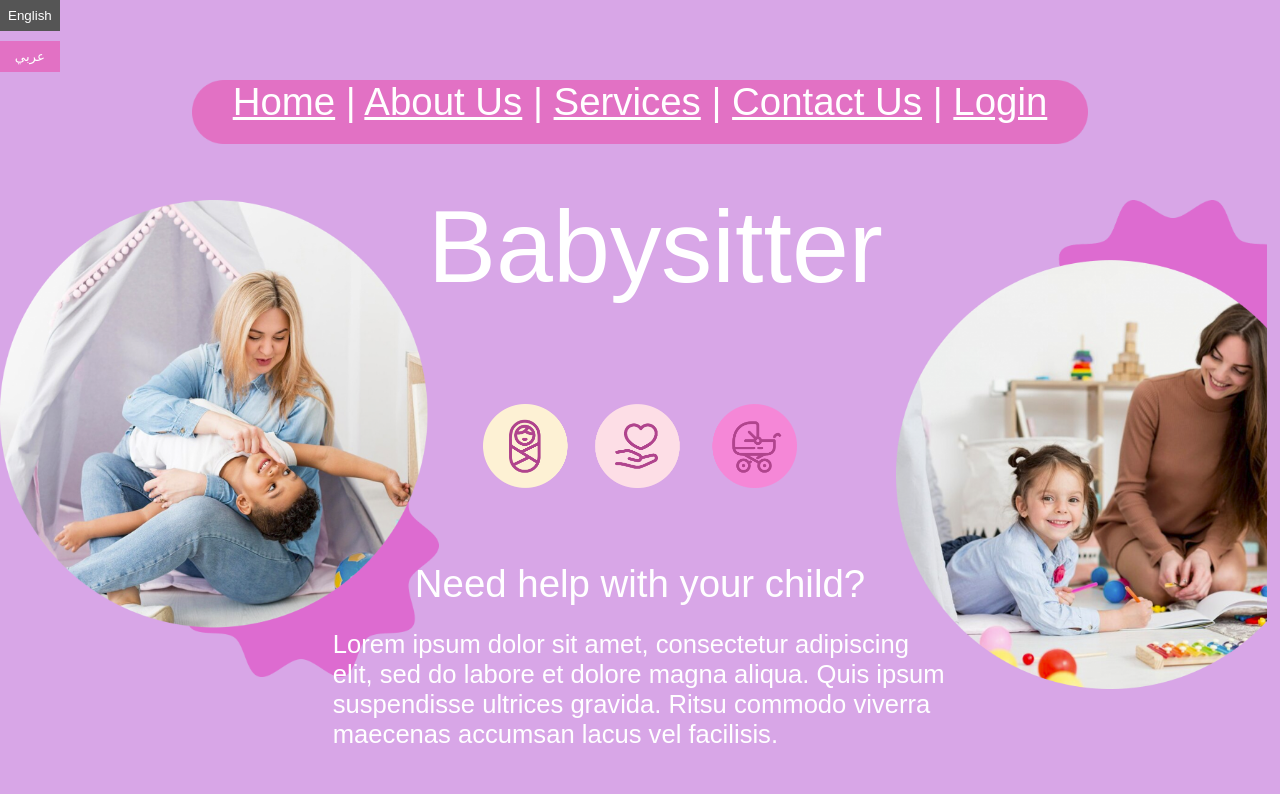
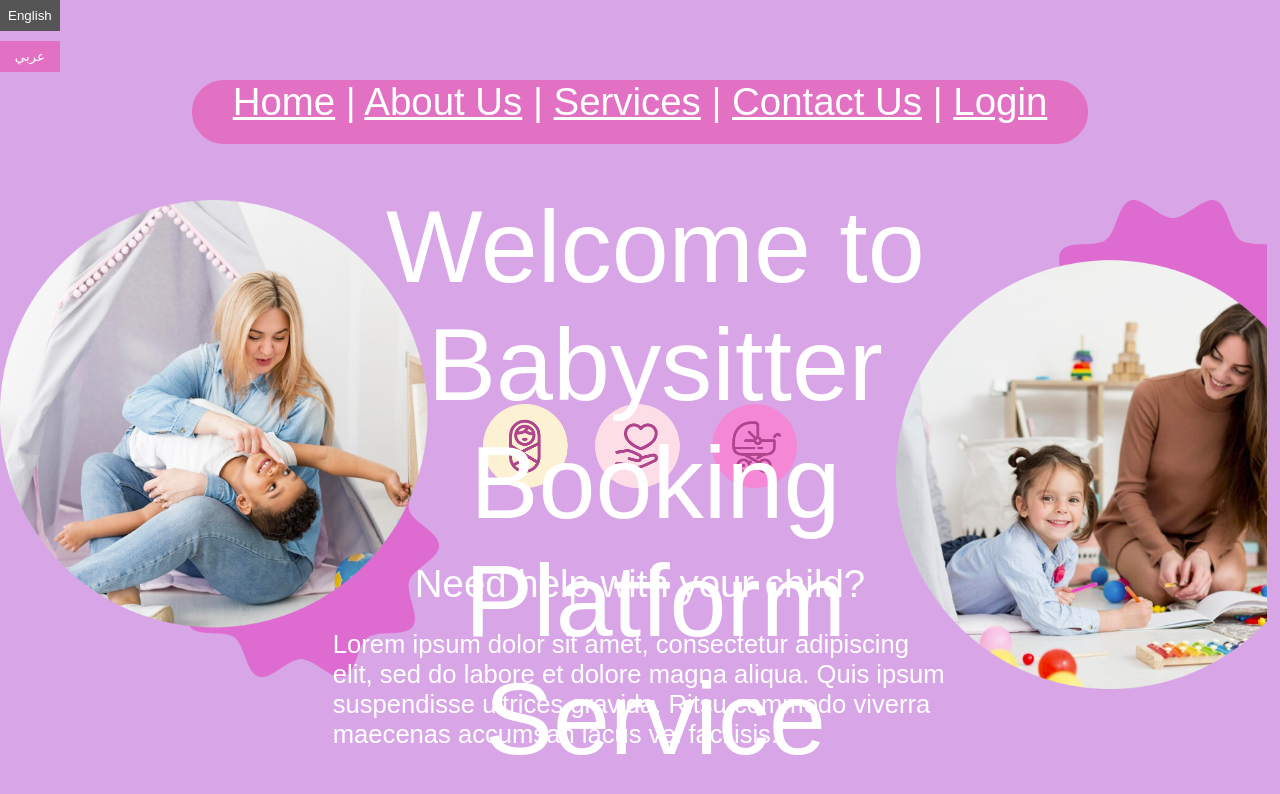
Before and after one commit to dmansour2000/reactjsbabysitterbookingplatformfrontend, a React (Vite) app: page /#/ in a window 1280 px wide. Shown: the top 794 px of the page. Built offline with nearby package versions, Linux system fonts and the light colour scheme.

Commit message:
added github pages

```diff
--- a/src/Home.jsx
+++ b/src/Home.jsx
@@ -36,7 +36,7 @@ function Home() {
           <span>{t("need-help")}</span>
         </div>
         <div id="Babysitter">
-          <span>{t("babysitter")}</span>
+          <span>{t("welcome")}</span>
         </div>
       </div>
     </div>
```
